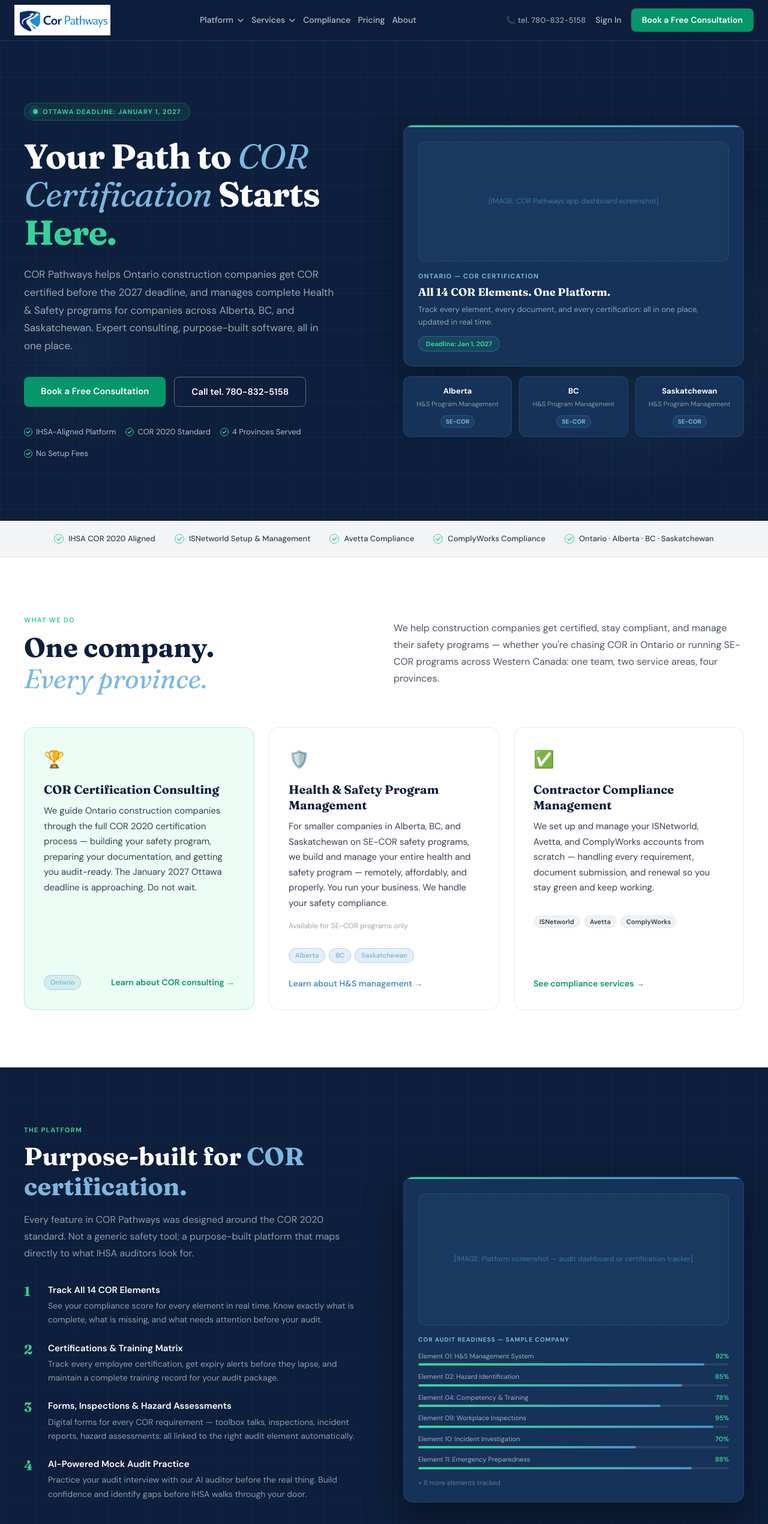
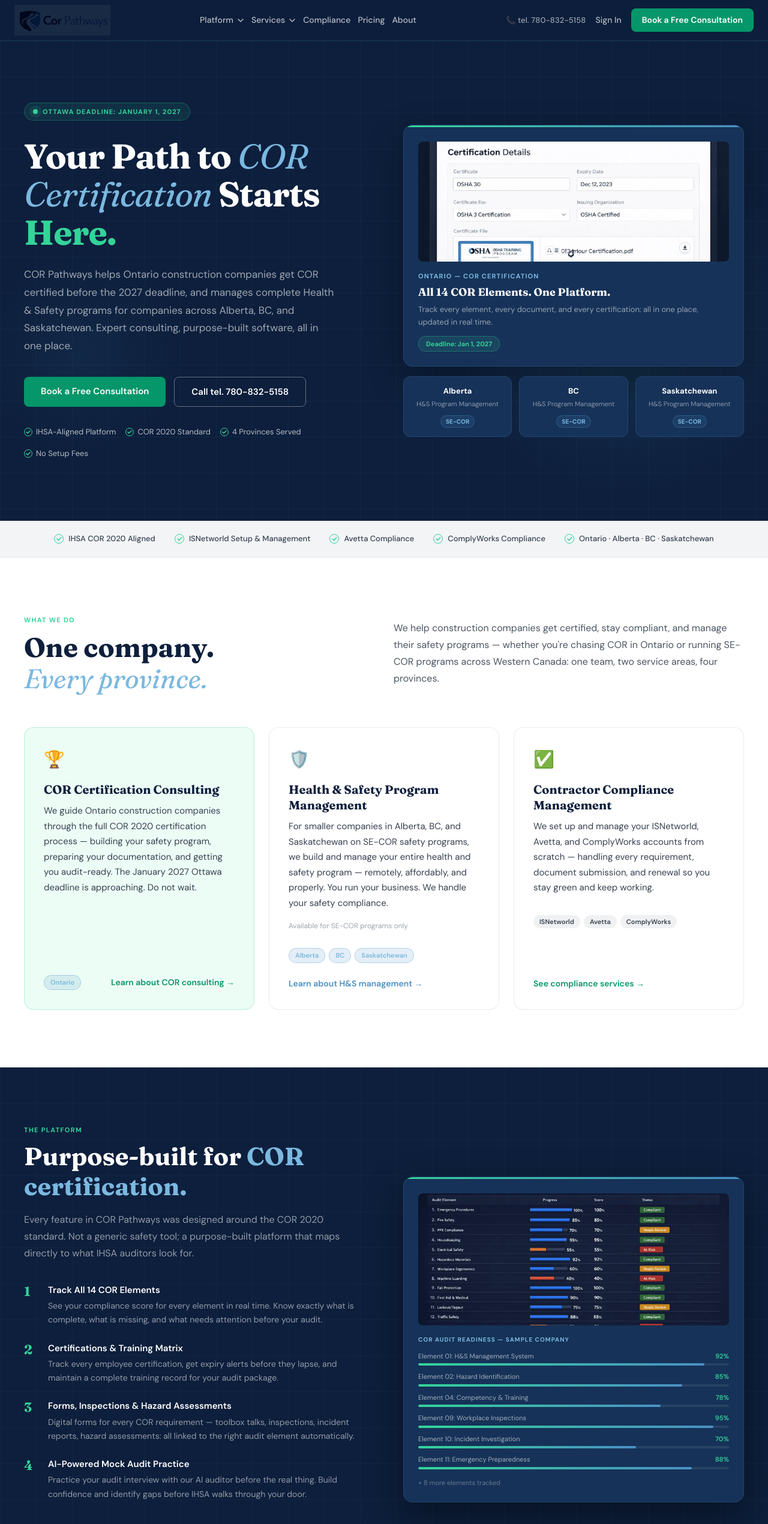
Before and after one commit to Yeti567/COR-Pathways-Website, a Next.js app: page / in a window 1280 px wide. Shown: the top 2540 px of the page at 60% size. Built offline with nearby package versions, Linux system fonts and the light colour scheme.

Commit message:
Fix logo blend mode and replace 3 homepage image placeholders with real images

```diff
--- a/app/page.jsx
+++ b/app/page.jsx
@@ -117,7 +117,9 @@
             <div style={{ background: '#163258', borderRadius: '16px', overflow: 'hidden', border: '1px solid rgba(74,144,196,0.2)', boxShadow: '0 20px 60px rgba(0,0,0,0.3)' }}>
               <div style={{ height: '3px', background: 'linear-gradient(90deg, #34D399, #4A90C4)' }} />
               <div style={{ padding: '1.5rem' }}>
-                <ImagePlaceholder height={200} dark label="[IMAGE: COR Pathways app dashboard screenshot]" />
+                <div style={{ width: '100%', height: '200px', borderRadius: '8px', overflow: 'hidden', position: 'relative' }}>
+                  <Image src="/images/Certification management.webp" alt="COR Pathways certification management dashboard" fill style={{ objectFit: 'cover' }} />
+                </div>
                 <div style={{ marginTop: '16px' }}>
                   <p style={{ fontFamily: 'var(--font-dm-sans)', fontSize: '11px', fontWeight: 700, letterSpacing: '0.1em', textTransform: 'uppercase', color: '#7BB8E0', marginBottom: '6px' }}>Ontario — COR Certification</p>
                   <p style={{ fontFamily: 'var(--font-fraunces)', fontSize: '18px', fontWeight: 700, color: '#ffffff', marginBottom: '8px', lineHeight: 1.3 }}>All 14 COR Elements. One Platform.</p>
@@ -267,7 +269,9 @@
           <div style={{ background: '#163258', borderRadius: '16px', overflow: 'hidden', border: '1px solid rgba(74,144,196,0.2)', boxShadow: '0 24px 64px rgba(0,0,0,0.4)' }}>
             <div style={{ height: '3px', background: 'linear-gradient(90deg, #34D399, #4A90C4)' }} />
             <div style={{ padding: '1.5rem' }}>
-              <ImagePlaceholder height={220} dark label="[IMAGE: Platform screenshot — audit dashboard or certification tracker]" />
+              <div style={{ width: '100%', height: '220px', borderRadius: '8px', overflow: 'hidden', position: 'relative' }}>
+                <Image src="/images/Safety Audit Review Panel.webp" alt="COR audit readiness dashboard" fill style={{ objectFit: 'cover' }} />
+              </div>
               <p style={{ fontFamily: 'var(--font-dm-sans)', fontSize: '10px', fontWeight: 700, letterSpacing: '0.1em', textTransform: 'uppercase', color: '#7BB8E0', margin: '16px 0 12px' }}>COR Audit Readiness — Sample Company</p>
 
               {/* Progress bars */}
@@ -305,7 +309,9 @@
           <div style={{ display: 'flex', flexDirection: 'column', gap: '16px' }}>
             {/* Top full-width card */}
             <div style={{ background: '#0D1F3C', borderRadius: '14px', overflow: 'hidden', border: '1px solid rgba(74,144,196,0.2)' }}>
-              <ImagePlaceholder height={160} dark label="[IMAGE: Construction site in Alberta or BC — wide landscape shot]" />
+              <div style={{ width: '100%', height: '160px', position: 'relative' }}>
+                <Image src="/images/Western Canada Construction Site.webp" alt="Western Canada construction site" fill style={{ objectFit: 'cover' }} />
+              </div>
               <div style={{ padding: '1.25rem' }}>
                 <p style={{ fontFamily: 'var(--font-dm-sans)', fontSize: '11px', fontWeight: 700, letterSpacing: '0.1em', textTransform: 'uppercase', color: '#7BB8E0', marginBottom: '4px' }}>Western Canada</p>
                 <p style={{ fontFamily: 'var(--font-fraunces)', fontSize: '17px', fontWeight: 700, color: '#ffffff', marginBottom: '4px', lineHeight: 1.3 }}>Health &amp; Safety Program Management</p>
--- a/components/Footer.jsx
+++ b/components/Footer.jsx
@@ -81,7 +81,7 @@
             {/* Brand */}
             <div className="footer-brand">
               <Link href="/" style={{ textDecoration: 'none', display: 'inline-block', marginBottom: '16px' }}>
-                <Image src="/images/cor pathways bg removed.png" alt="COR Pathways" width={150} height={40} style={{ objectFit: 'contain', backgroundColor: '#0D1F3C' }} />
+                <Image src="/images/cor pathways bg removed.png" alt="COR Pathways" width={150} height={40} style={{ objectFit: 'contain', mixBlendMode: 'multiply' }} />
               </Link>
               <p style={{ fontFamily: 'var(--font-dm-sans)', fontSize: '14px', color: 'rgba(255,255,255,0.5)', lineHeight: 1.75, marginBottom: '20px', maxWidth: '260px' }}>
                 COR certification consulting, contractor compliance management, and purpose-built safety software for construction companies across Canada.
--- a/components/Nav.jsx
+++ b/components/Nav.jsx
@@ -316,7 +316,7 @@
               alt="COR Pathways"
               width={140}
               height={38}
-              style={{ objectFit: 'contain', backgroundColor: '#0D1F3C' }}
+              style={{ objectFit: 'contain', mixBlendMode: 'multiply' }}
             />
           </Link>
 
@@ -666,7 +666,7 @@
               alt="COR Pathways"
               width={160}
               height={44}
-              style={{ objectFit: 'contain', backgroundColor: '#0D1F3C' }}
+              style={{ objectFit: 'contain', mixBlendMode: 'multiply' }}
               priority
             />
           </Link>
```
